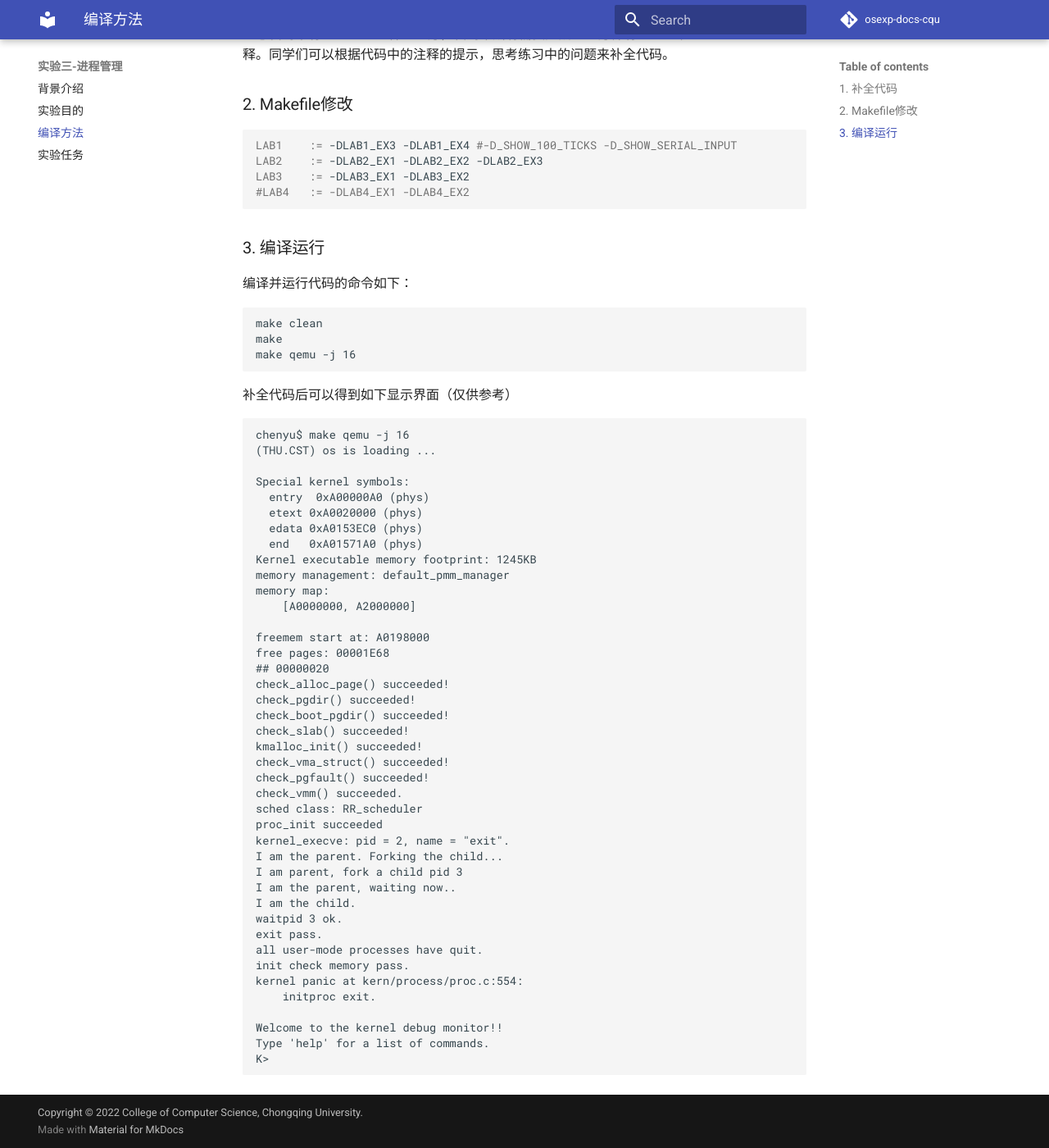
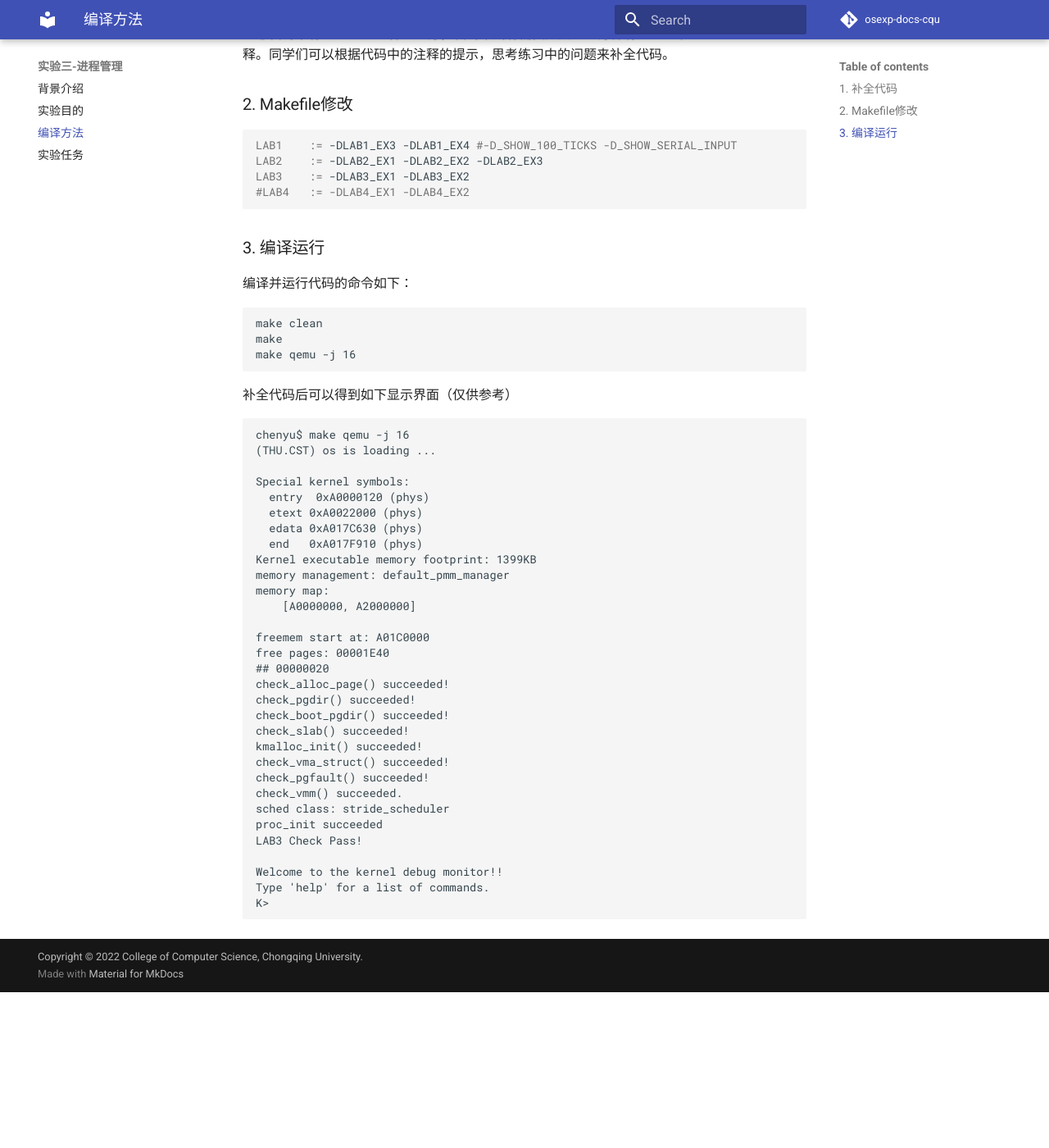
Before and after one commit to CQU-CS-LABs/osexp-docs-cqu, an MkDocs documentation site: the page built from docs/lab3/method.md, in a window 1280 px wide and 1400 px high, scrolled down 245 px. Shown: the whole window at 82% size. Built offline with MkDocs 1.6.1 and Material for MkDocs 9.7.7, drawn with Linux system fonts in a browser that asks for light colours; comment, search, counter and statistics services are not loaded; after the commit the page ends 1455 px from its top, so only the background shows below that.

Commit message:
Add files via upload

```diff
--- a/docs/lab3/method.md
+++ b/docs/lab3/method.md
@@ -25,17 +25,17 @@ chenyu$ make qemu -j 16
 (THU.CST) os is loading ...
 
 Special kernel symbols:
-  entry  0xA00000A0 (phys)
-  etext 0xA0020000 (phys)
-  edata 0xA0153EC0 (phys)
-  end   0xA01571A0 (phys)
-Kernel executable memory footprint: 1245KB
+  entry  0xA0000120 (phys)
+  etext 0xA0022000 (phys)
+  edata 0xA017C630 (phys)
+  end   0xA017F910 (phys)
+Kernel executable memory footprint: 1399KB
 memory management: default_pmm_manager
 memory map:
     [A0000000, A2000000]
 
-freemem start at: A0198000
-free pages: 00001E68
+freemem start at: A01C0000
+free pages: 00001E40
 ## 00000020
 check_alloc_page() succeeded!
 check_pgdir() succeeded!
@@ -45,19 +45,9 @@ kmalloc_init() succeeded!
 check_vma_struct() succeeded!
 check_pgfault() succeeded!
 check_vmm() succeeded.
-sched class: RR_scheduler
+sched class: stride_scheduler
 proc_init succeeded
-kernel_execve: pid = 2, name = "exit".
-I am the parent. Forking the child...
-I am parent, fork a child pid 3
-I am the parent, waiting now..
-I am the child.
-waitpid 3 ok.
-exit pass.
-all user-mode processes have quit.
-init check memory pass.
-kernel panic at kern/process/proc.c:554:
-    initproc exit.
+LAB3 Check Pass!
 
 Welcome to the kernel debug monitor!!
 Type 'help' for a list of commands.
```
